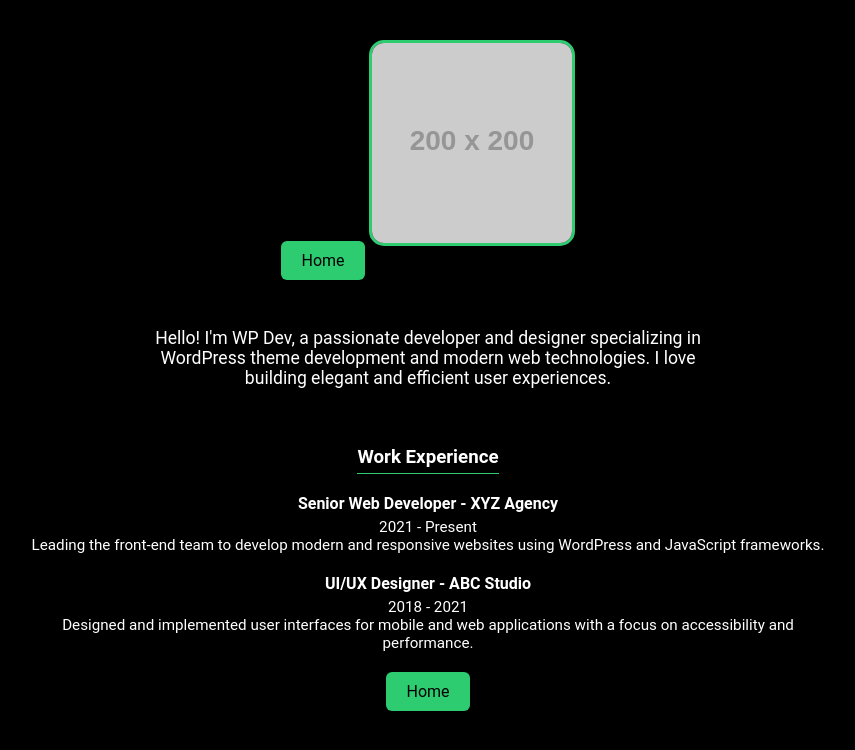
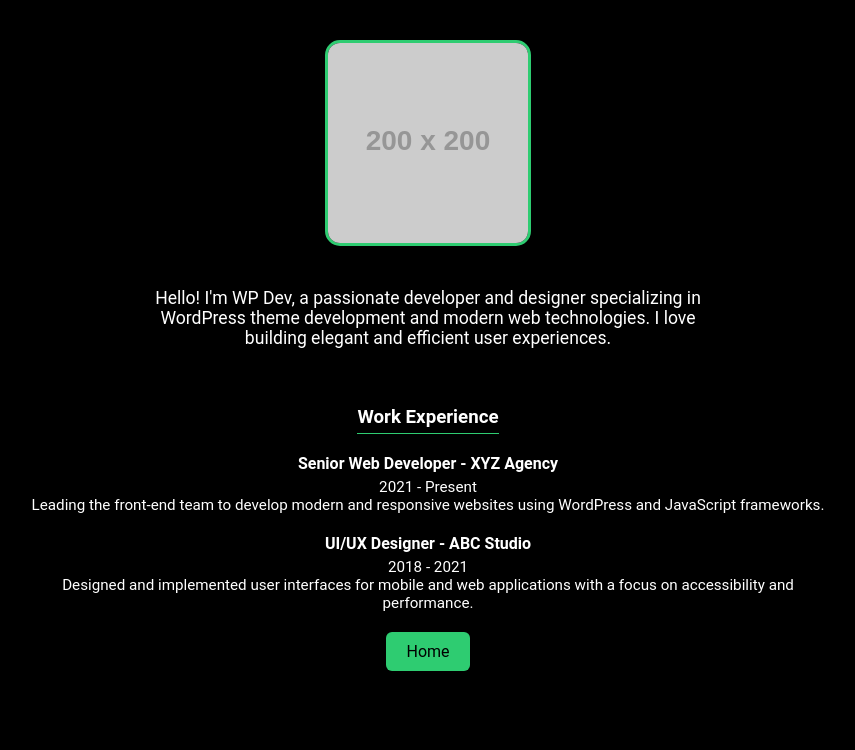
Before and after one commit to manisehgal/myportfolio, a plain HTML site: page profile.html in a window 1280 px wide. Shown: the whole page, without its empty margins (212-1067 px from the left). Drawn offline with Linux system fonts and the light colour scheme; placeholder pictures from the web are drawn by us.

Commit message:
Update profile.html

```diff
--- a/profile.html
+++ b/profile.html
@@ -64,7 +64,6 @@
 </head>
 <body>
   <div class="profile-page">
-    <a href="index.html" class="home-button">Home</a>
     <img src="https://via.placeholder.com/200" alt="Profile Photo" class="profile-photo"/>
     <div class="description">
       <p>Hello! I'm WP Dev, a passionate developer and designer specializing in WordPress theme development and modern web technologies. I love building elegant and efficient user experiences.</p>
```
